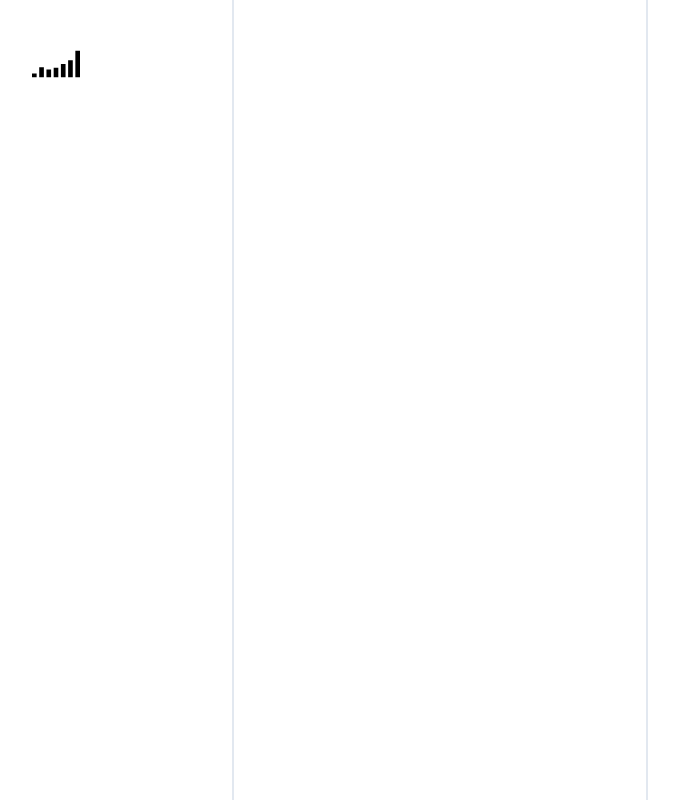
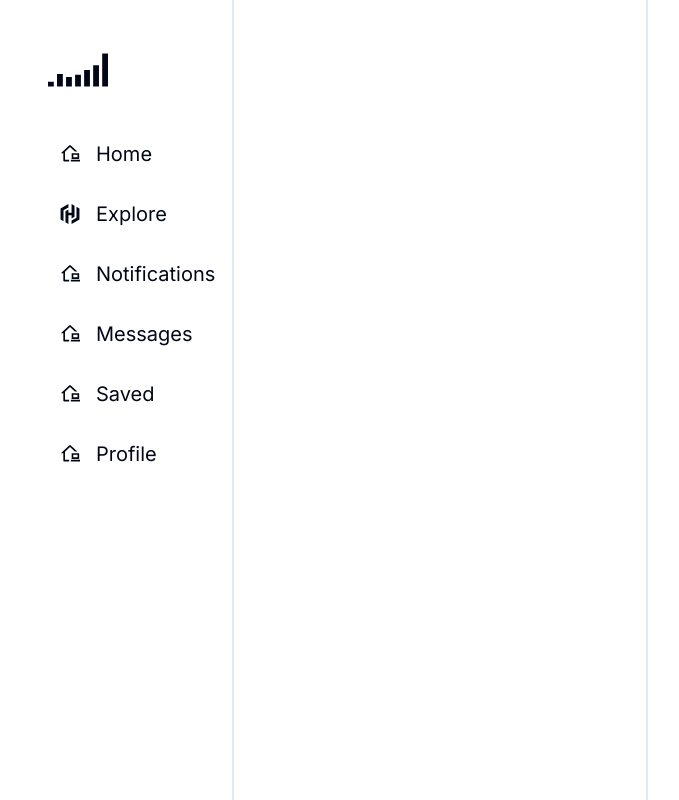
Before and after one commit to neeraj-gs/Sociolize, a Next.js app in the folder client/: page / in a window 1280 px wide. Shown: the whole page, without its empty margins (200-879 px from the left). Built offline with nearby package versions, Linux system fonts and the light colour scheme.

Commit message:
Rendered the left menu items side bar and also initiliased a shadcn ui

```diff
--- /dev/null
+++ b/client/lib/utils.ts
@@ -0,0 +1,6 @@
+import { type ClassValue, clsx } from "clsx"
+import { twMerge } from "tailwind-merge"
+
+export function cn(...inputs: ClassValue[]) {
+  return twMerge(clsx(inputs))
+}
--- a/client/pages/index.tsx
+++ b/client/pages/index.tsx
@@ -1,6 +1,7 @@
 import { Inter } from 'next/font/google'
 import React from 'react';
 import { SiSocialblade } from "react-icons/si";
+import { SiHashicorp } from "react-icons/si";
 import { RiHomeOfficeLine } from "react-icons/ri";
 
 const inter = Inter({ subsets: ['latin'] })
@@ -14,20 +15,55 @@ const LeftMenuItems = [
   {
     title: "Home",
     icon: <RiHomeOfficeLine />
-  }
+  },
+  {
+    title: "Explore",
+    icon: <SiHashicorp />
+  },
+  {
+    title: "Notifications",
+    icon: <RiHomeOfficeLine /> //Bell
+  },
+  {
+    title: "Messages",
+    icon: <RiHomeOfficeLine /> //msg
+  },
+  {
+    title: "Saved",
+    icon: <RiHomeOfficeLine /> //Bookmark
+  },
+  {
+    title: "Profile",
+    icon: <RiHomeOfficeLine /> //Usre
+  },
+
+
 ]
 
 
 
 export default function Home() {
   return (
-    <main>
+    <main className={inter.className}>
       <div className='grid grid-cols-12 h-screen w-screen px-56'>
 
         {/* Left Grid */}
-        <div className='col-span-3 flex justify-start pt-8'>
-          <div className='text-5xl hover:bg-gray-200 rounded-full p-2 h-fit cursor-pointer transition-all'>
+        <div className='col-span-3  pt-8 px-4' >
+          <div className='text-6xl w-fit  hover:bg-gray-200 rounded-full p-2 h-fit cursor-pointer transition-all'>
           <SiSocialblade  />
+          </div>
+
+          <div className='mt-6 text-xl'>
+            <ul>
+            {LeftMenuItems.map((i)=>{
+              return(
+                <li className=' w-fit flex justify-start items-center gap-4 hover:bg-gray-200 rounded-full px-5 py-2 cursor-pointer mt-4' key={i.title}><span>{i.icon}</span> <span>{i.title}</span></li>
+              )
+            })}
+            </ul>
+
+
+
           </div>
 
         </div>
--- a/client/styles/globals.css
+++ b/client/styles/globals.css
@@ -1,3 +1,76 @@
 @tailwind base;
 @tailwind components;
 @tailwind utilities;
+
+@layer base {
+  :root {
+    --background: 0 0% 100%;
+    --foreground: 222.2 84% 4.9%;
+
+    --card: 0 0% 100%;
+    --card-foreground: 222.2 84% 4.9%;
+
+    --popover: 0 0% 100%;
+    --popover-foreground: 222.2 84% 4.9%;
+
+    --primary: 222.2 47.4% 11.2%;
+    --primary-foreground: 210 40% 98%;
+
+    --secondary: 210 40% 96.1%;
+    --secondary-foreground: 222.2 47.4% 11.2%;
+
+    --muted: 210 40% 96.1%;
+    --muted-foreground: 215.4 16.3% 46.9%;
+
+    --accent: 210 40% 96.1%;
+    --accent-foreground: 222.2 47.4% 11.2%;
+
+    --destructive: 0 84.2% 60.2%;
+    --destructive-foreground: 210 40% 98%;
+
+    --border: 214.3 31.8% 91.4%;
+    --input: 214.3 31.8% 91.4%;
+    --ring: 222.2 84% 4.9%;
+
+    --radius: 0.5rem;
+  }
+
+  .dark {
+    --background: 222.2 84% 4.9%;
+    --foreground: 210 40% 98%;
+
+    --card: 222.2 84% 4.9%;
+    --card-foreground: 210 40% 98%;
+
+    --popover: 222.2 84% 4.9%;
+    --popover-foreground: 210 40% 98%;
+
+    --primary: 210 40% 98%;
+    --primary-foreground: 222.2 47.4% 11.2%;
+
+    --secondary: 217.2 32.6% 17.5%;
+    --secondary-foreground: 210 40% 98%;
+
+    --muted: 217.2 32.6% 17.5%;
+    --muted-foreground: 215 20.2% 65.1%;
+
+    --accent: 217.2 32.6% 17.5%;
+    --accent-foreground: 210 40% 98%;
+
+    --destructive: 0 62.8% 30.6%;
+    --destructive-foreground: 210 40% 98%;
+
+    --border: 217.2 32.6% 17.5%;
+    --input: 217.2 32.6% 17.5%;
+    --ring: 212.7 26.8% 83.9%;
+  }
+}
+
+@layer base {
+  * {
+    @apply border-border;
+  }
+  body {
+    @apply bg-background text-foreground;
+  }
+}
--- a/client/tailwind.config.ts
+++ b/client/tailwind.config.ts
@@ -1,20 +1,76 @@
-import type { Config } from 'tailwindcss'
-
-const config: Config = {
+/** @type {import('tailwindcss').Config} */
+module.exports = {
+  darkMode: ["class"],
   content: [
-    './pages/**/*.{js,ts,jsx,tsx,mdx}',
-    './components/**/*.{js,ts,jsx,tsx,mdx}',
-    './app/**/*.{js,ts,jsx,tsx,mdx}',
-  ],
+    './pages/**/*.{ts,tsx}',
+    './components/**/*.{ts,tsx}',
+    './app/**/*.{ts,tsx}',
+    './src/**/*.{ts,tsx}',
+	],
   theme: {
+    container: {
+      center: true,
+      padding: "2rem",
+      screens: {
+        "2xl": "1400px",
+      },
+    },
     extend: {
-      backgroundImage: {
-        'gradient-radial': 'radial-gradient(var(--tw-gradient-stops))',
-        'gradient-conic':
-          'conic-gradient(from 180deg at 50% 50%, var(--tw-gradient-stops))',
+      colors: {
+        border: "hsl(var(--border))",
+        input: "hsl(var(--input))",
+        ring: "hsl(var(--ring))",
+        background: "hsl(var(--background))",
+        foreground: "hsl(var(--foreground))",
+        primary: {
+          DEFAULT: "hsl(var(--primary))",
+          foreground: "hsl(var(--primary-foreground))",
+        },
+        secondary: {
+          DEFAULT: "hsl(var(--secondary))",
+          foreground: "hsl(var(--secondary-foreground))",
+        },
+        destructive: {
+          DEFAULT: "hsl(var(--destructive))",
+          foreground: "hsl(var(--destructive-foreground))",
+        },
+        muted: {
+          DEFAULT: "hsl(var(--muted))",
+          foreground: "hsl(var(--muted-foreground))",
+        },
+        accent: {
+          DEFAULT: "hsl(var(--accent))",
+          foreground: "hsl(var(--accent-foreground))",
+        },
+        popover: {
+          DEFAULT: "hsl(var(--popover))",
+          foreground: "hsl(var(--popover-foreground))",
+        },
+        card: {
+          DEFAULT: "hsl(var(--card))",
+          foreground: "hsl(var(--card-foreground))",
+        },
+      },
+      borderRadius: {
+        lg: "var(--radius)",
+        md: "calc(var(--radius) - 2px)",
+        sm: "calc(var(--radius) - 4px)",
+      },
+      keyframes: {
+        "accordion-down": {
+          from: { height: 0 },
+          to: { height: "var(--radix-accordion-content-height)" },
+        },
+        "accordion-up": {
+          from: { height: "var(--radix-accordion-content-height)" },
+          to: { height: 0 },
+        },
+      },
+      animation: {
+        "accordion-down": "accordion-down 0.2s ease-out",
+        "accordion-up": "accordion-up 0.2s ease-out",
       },
     },
   },
-  plugins: [],
+  plugins: [require("tailwindcss-animate")],
 }
-export default config
```
Also changed, not shown: client/package.json (+6 -1 lines), client/components.json (added), 1 other file (tests, documents, lock files or other folders).
